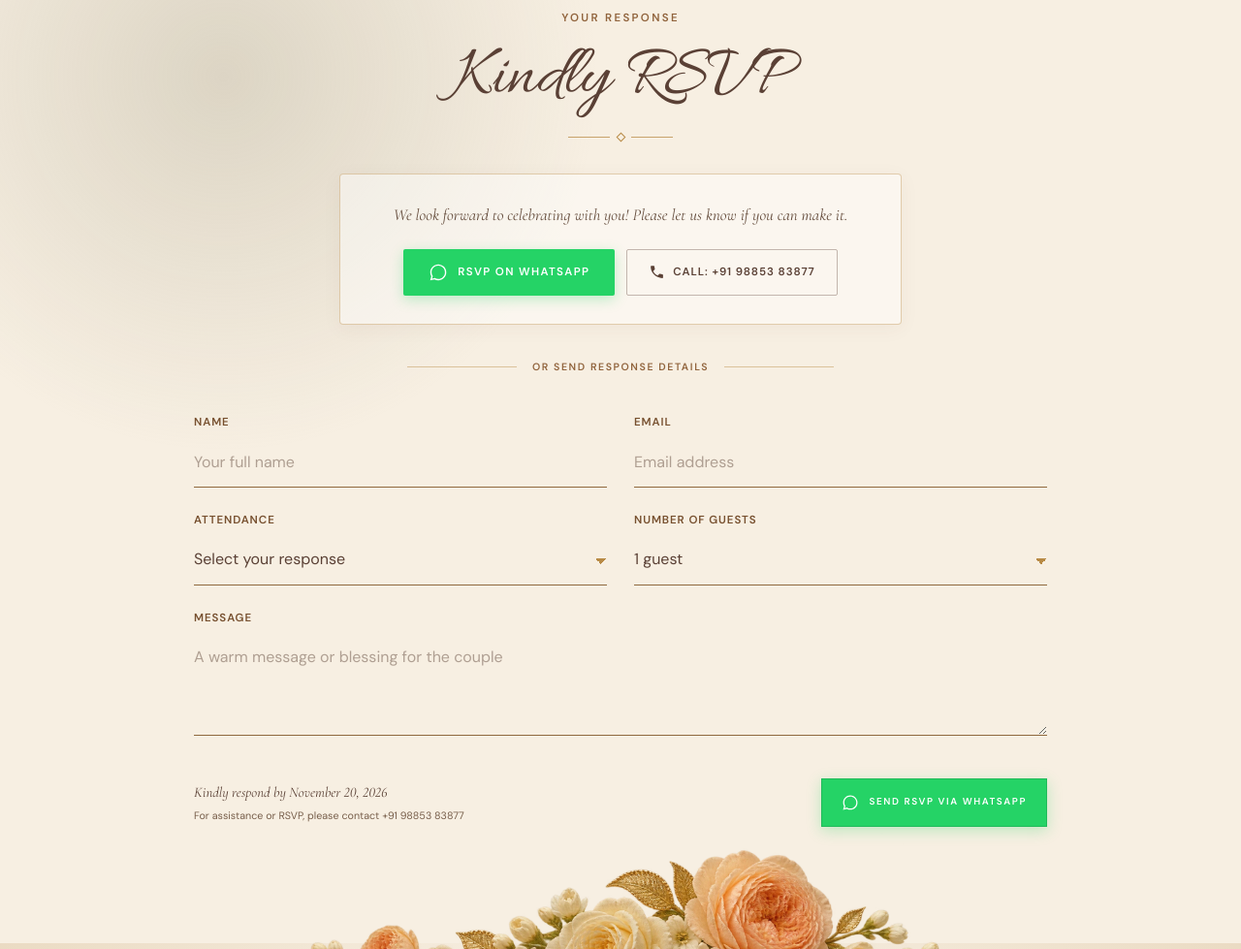
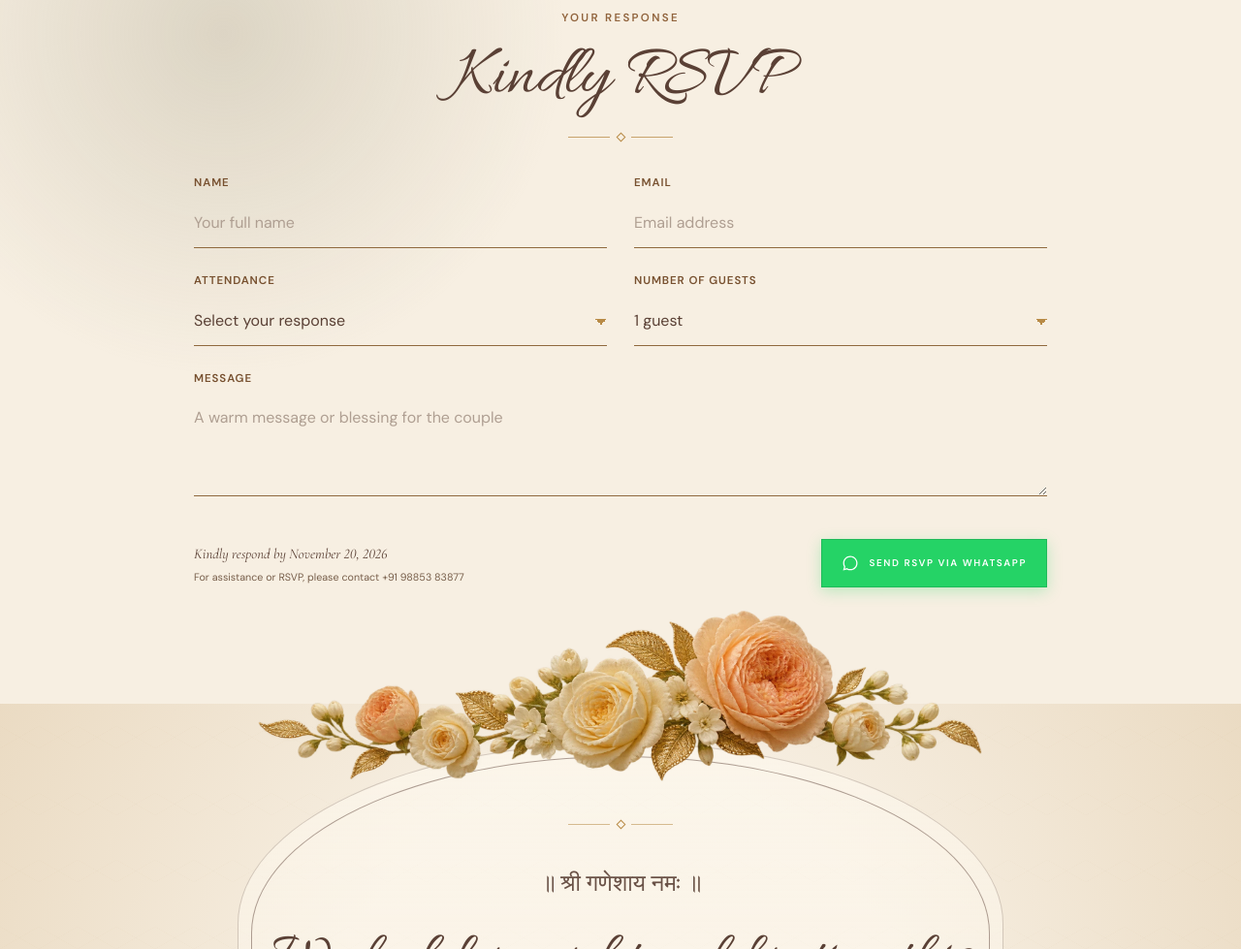
Before and after one commit to invitestory123/shradha--suhas, a plain HTML site: page index.html in a window 1280 px wide. Shown: the part 6392-7371 px from the top of the page at 97% size. Drawn offline with Linux system fonts and the light colour scheme.

Commit message:
Remove quick RSVP button and divider above RSVP form

```diff
--- a/assets/css/v2.css
+++ b/assets/css/v2.css
@@ -145,30 +145,24 @@
 }
 
 /* WhatsApp RSVP styles */
-.rsvp-whatsapp-card {
-  text-align: center;
-  max-width: 580px;
-  margin: 0 auto 2.2rem;
-  padding: 1.8rem 1.4rem;
-  background: rgba(255, 255, 255, 0.45);
-  border: 1px solid color-mix(in srgb, var(--champagne) 40%, transparent);
-  border-radius: 4px;
-  box-shadow: 0 4px 20px rgba(90, 64, 53, 0.05);
+.btn-whatsapp-submit {
+  display: inline-flex;
+  align-items: center;
+  justify-content: center;
+  gap: 10px;
+  background: #25D366 !important;
+  border-color: #20ba5a !important;
+  color: #ffffff !important;
+  box-shadow: 0 4px 14px rgba(37, 211, 102, 0.28);
 }
-.rsvp-whatsapp-intro {
-  font-family: var(--font-display);
-  font-size: 1.05rem;
-  font-style: italic;
-  color: #634b3b;
-  margin: 0 0 1.3rem;
-  line-height: 1.6;
+.btn-whatsapp-submit:hover {
+  background: #20ba5a !important;
+  border-color: #20ba5a !important;
+  transform: translateY(-2px);
+  box-shadow: 0 6px 20px rgba(37, 211, 102, 0.38);
 }
-.rsvp-btn-group {
-  display: flex;
-  flex-wrap: wrap;
-  gap: 12px;
-  justify-content: center;
-  align-items: center;
+.btn-whatsapp-submit svg {
+  flex-shrink: 0;
 }
 .btn-whatsapp-rsvp {
   display: inline-flex;
@@ -195,73 +189,6 @@
 .btn-whatsapp-rsvp svg {
   flex-shrink: 0;
 }
-.btn-call-rsvp {
-  display: inline-flex;
-  align-items: center;
-  justify-content: center;
-  gap: 8px;
-  background: transparent;
-  color: #5A4035 !important;
-  border: 1px solid rgba(90, 64, 53, 0.35);
-  padding: 13px 22px;
-  font-size: 0.72rem;
-  font-weight: 700;
-  letter-spacing: .08em;
-  text-transform: uppercase;
-  text-decoration: none;
-  border-radius: 2px;
-  transition: all .2s ease;
-}
-.btn-call-rsvp:hover {
-  background: rgba(90, 64, 53, 0.08);
-  border-color: #5A4035;
-  transform: translateY(-2px);
-}
-.btn-call-rsvp svg {
-  flex-shrink: 0;
-}
-.rsvp-divider {
-  display: flex;
-  align-items: center;
-  justify-content: center;
-  gap: 16px;
-  margin: 1.5rem auto 2.4rem;
-  max-width: 440px;
-  text-align: center;
-}
-.rsvp-divider::before,
-.rsvp-divider::after {
-  content: '';
-  flex: 1;
-  height: 1px;
-  background: color-mix(in srgb, var(--champagne) 45%, transparent);
-}
-.rsvp-divider span {
-  font-size: .66rem;
-  text-transform: uppercase;
-  letter-spacing: .15em;
-  color: #91643d;
-  font-weight: 600;
-}
-.btn-whatsapp-submit {
-  display: inline-flex;
-  align-items: center;
-  justify-content: center;
-  gap: 10px;
-  background: #25D366 !important;
-  border-color: #20ba5a !important;
-  color: #ffffff !important;
-  box-shadow: 0 4px 14px rgba(37, 211, 102, 0.28);
-}
-.btn-whatsapp-submit:hover {
-  background: #20ba5a !important;
-  border-color: #20ba5a !important;
-  transform: translateY(-2px);
-  box-shadow: 0 6px 20px rgba(37, 211, 102, 0.38);
-}
-.btn-whatsapp-submit svg {
-  flex-shrink: 0;
-}
 .rsvp-success-wa {
   display: flex;
   justify-content: center;
--- a/index.html
+++ b/index.html
@@ -287,34 +287,6 @@
             <span class="ornament" aria-hidden="true"><i></i></span>
           </header>
 
-          <div class="rsvp-whatsapp-card reveal">
-            <p class="rsvp-whatsapp-intro">We look forward to celebrating with you! Please let us know if you can make it.</p>
-            <div class="rsvp-btn-group">
-              <a
-                href="https://wa.me/919885383877?text=Namaste!%20We%20joyfully%20confirm%20our%20presence%20to%20celebrate%20the%20wedding%20of%20Shradha%20and%20Suhas%20on%20December%205,%202026."
-                target="_blank"
-                rel="noopener noreferrer"
-                class="btn-whatsapp-rsvp"
-                aria-label="RSVP on WhatsApp"
-              >
-                <svg width="20" height="20" viewBox="0 0 24 24" fill="currentColor" aria-hidden="true">
-                  <path d="M12.04 2C6.58 2 2.13 6.45 2.13 11.91C2.13 13.66 2.59 15.36 3.45 16.86L2.05 22L7.3 20.62C8.75 21.41 10.38 21.83 12.04 21.83C17.5 21.83 21.95 17.38 21.95 11.92C21.95 9.27 20.92 6.78 19.05 4.91C17.18 3.03 14.69 2 12.04 2M12.05 3.67C14.25 3.67 16.31 4.53 17.87 6.09C19.42 7.65 20.28 9.72 20.28 11.92C20.28 16.46 16.58 20.15 12.04 20.15C10.56 20.15 9.11 19.76 7.85 19L7.55 18.83L4.43 19.65L5.26 16.61L5.06 16.29C4.24 14.99 3.81 13.47 3.81 11.91C3.81 7.37 7.5 3.67 12.05 3.67Z"/>
-                </svg>
-                <span>RSVP on WhatsApp</span>
-              </a>
-              <a href="tel:+919885383877" class="btn-call-rsvp" aria-label="Call +91 98853 83877">
-                <svg width="17" height="17" viewBox="0 0 24 24" fill="currentColor" aria-hidden="true">
-                  <path d="M6.62 10.79c1.44 2.83 3.76 5.14 6.59 6.59l2.2-2.2c.27-.27.67-.36 1.02-.24 1.12.37 2.33.57 3.57.57.55 0 1 .45 1 1V20c0 .55-.45 1-1 1-9.39 0-17-7.61-17-17 0-.55.45-1 1-1h3.5c.55 0 1 .45 1 1 0 1.25.2 2.45.57 3.57.11.35.03.74-.25 1.02l-2.2 2.2z"/>
-                </svg>
-                <span>Call: +91 98853 83877</span>
-              </a>
-            </div>
-          </div>
-
-          <div class="rsvp-divider reveal" aria-hidden="true">
-            <span>or send response details</span>
-          </div>
-
           <form id="rsvpForm" class="rsvp-form reveal" novalidate>
             <label>
               <span>Name</span>
```
